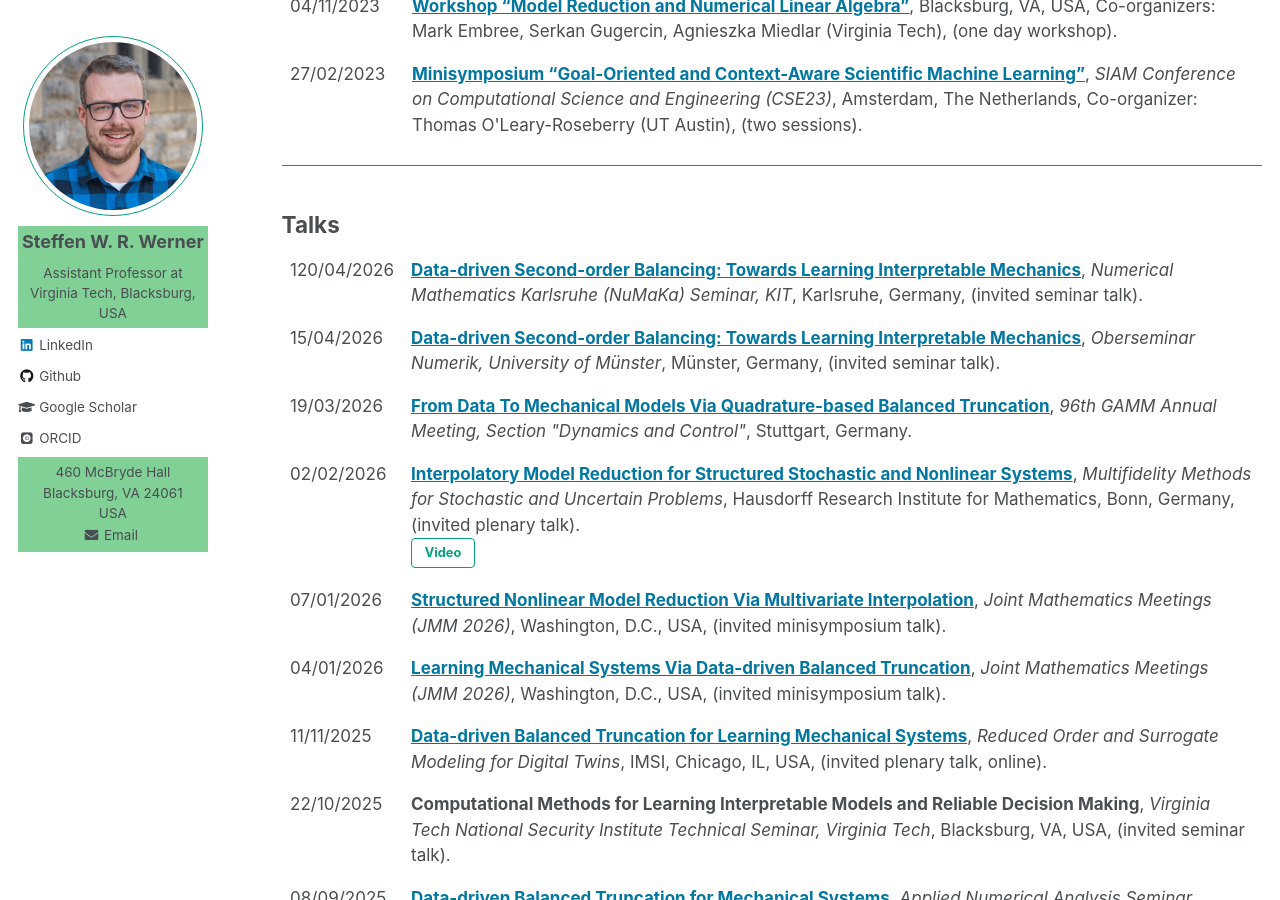
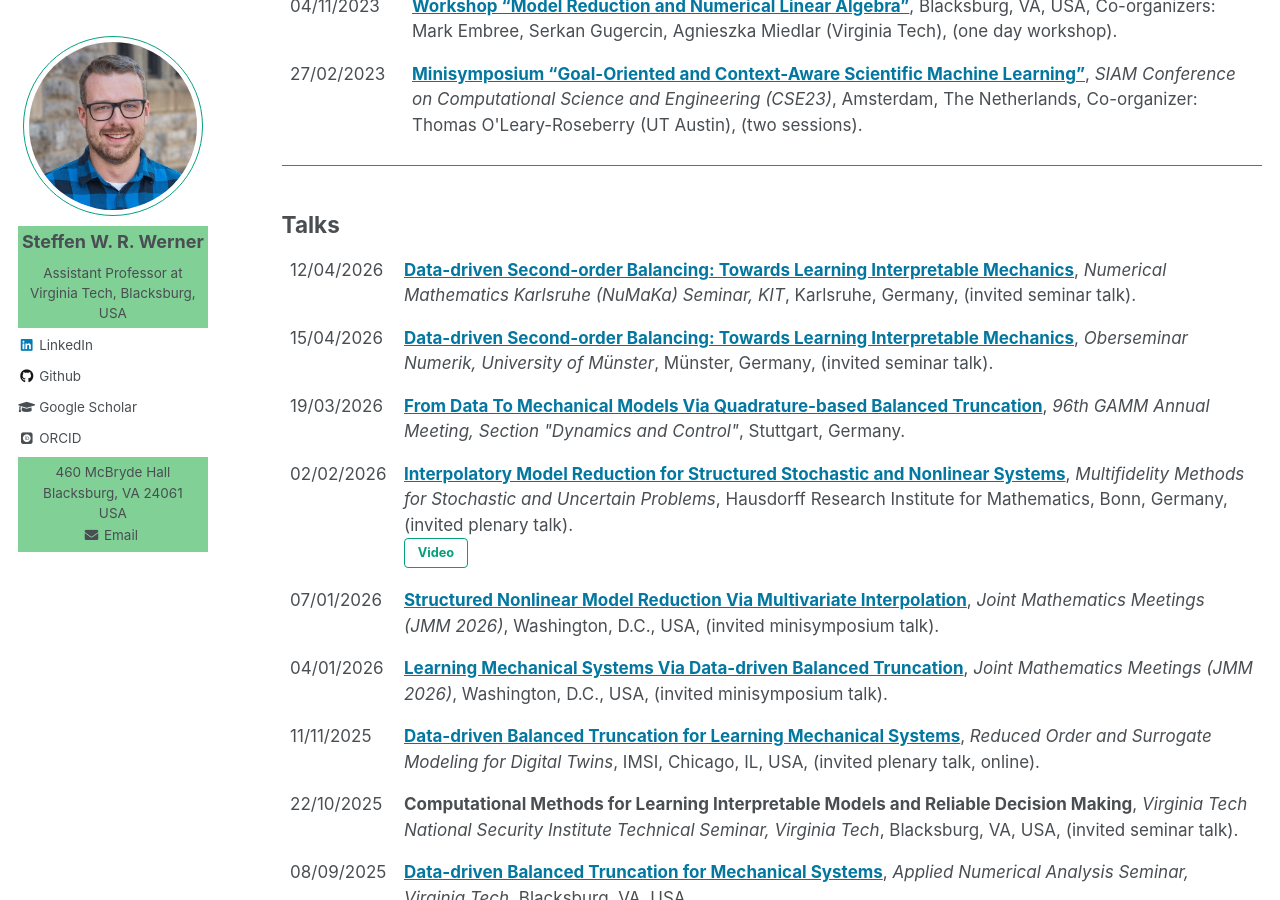
Before and after one commit to ninsteve/ninsteve.github.io, a Jekyll site: the page built from _pages/conferences.md, in a window 1280 px wide and 900 px high, scrolled down 1907 px. Built offline with Jekyll 4.4.1, drawn with Linux system fonts in a browser that asks for light colours; nearby versions of some CDN libraries; some web fonts are replaced.

Commit message:
Corrected typo.

```diff
--- a/_pages/conferences.md
+++ b/_pages/conferences.md
@@ -199,7 +199,7 @@ author_profile: true
 
 <table class="eventtable">
   <tr>
-    <td style="width:8%"> 120/04/2026 </td>
+    <td style="width:8%"> 12/04/2026 </td>
     <td>
     <strong><a target="blank_" href="https://www.math.kit.edu/english/forschung/numaka-seminar.php">Data-driven
     Second-order Balancing: Towards Learning Interpretable Mechanics</a></strong>,
```
